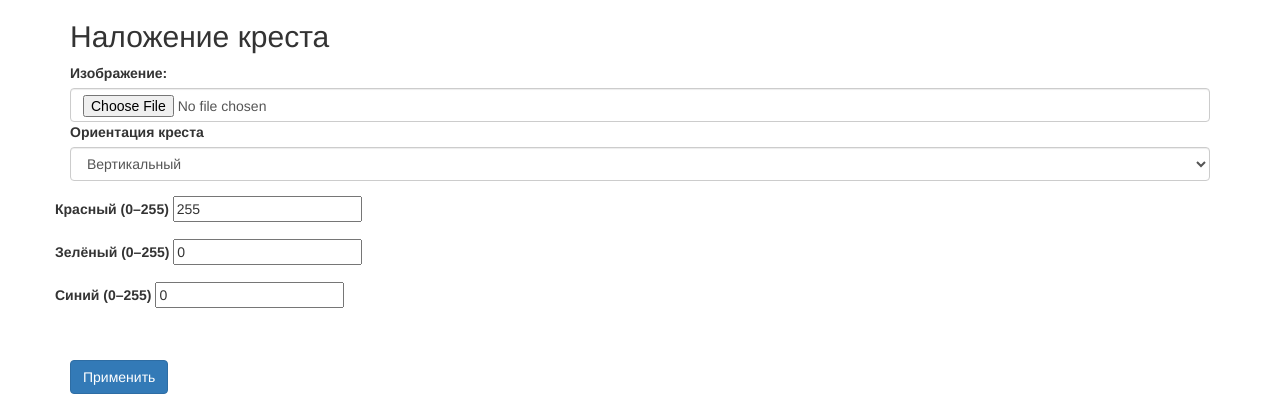
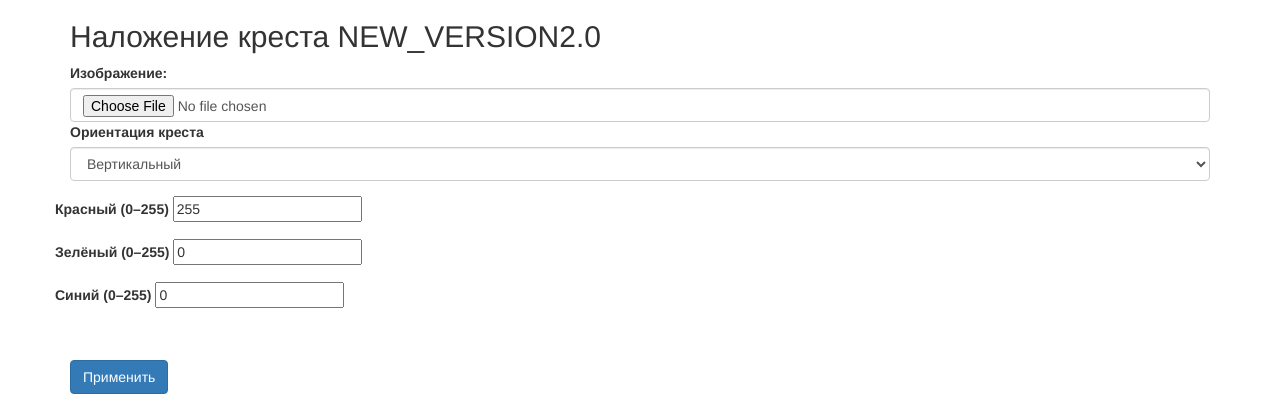
Before and after one commit to mysvet/lab1_web, a Flask app: page / in a window 1280 px wide. Shown: the top 420 px of the page. Run offline with Flask 2, Linux system fonts and the light colour scheme; some libraries are stand-ins or nearby versions.

Commit message:
Добавил новое слово

```diff
--- a/templates/index.html
+++ b/templates/index.html
@@ -5,7 +5,7 @@
 
 {% block content %}
 <div class="container mt-4">
-  <h2>Наложение креста</h2>
+  <h2>Наложение креста NEW_VERSION2.0</h2>
   <form method="post" enctype="multipart/form-data">
     {{ form.hidden_tag() }}
     <div class="mb-3">
```
